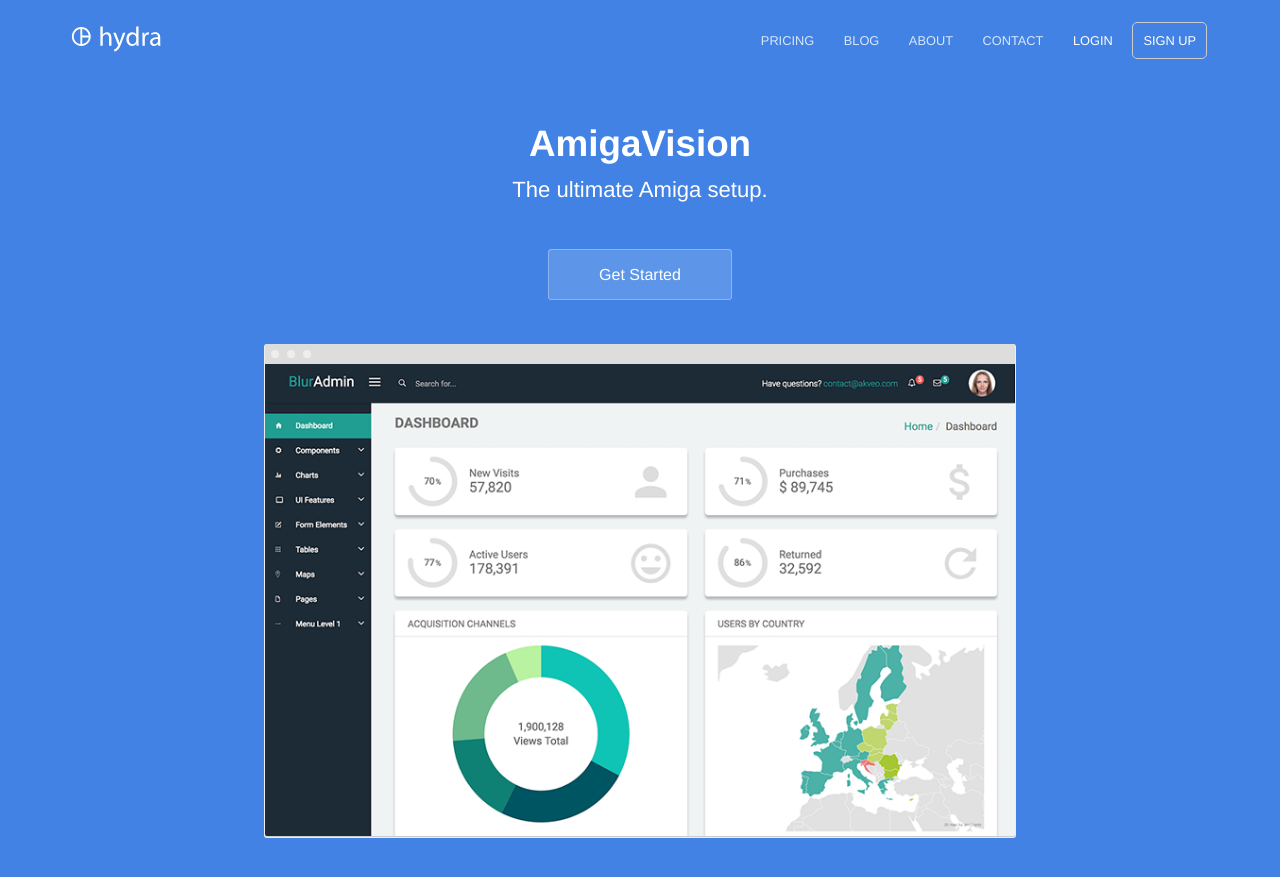
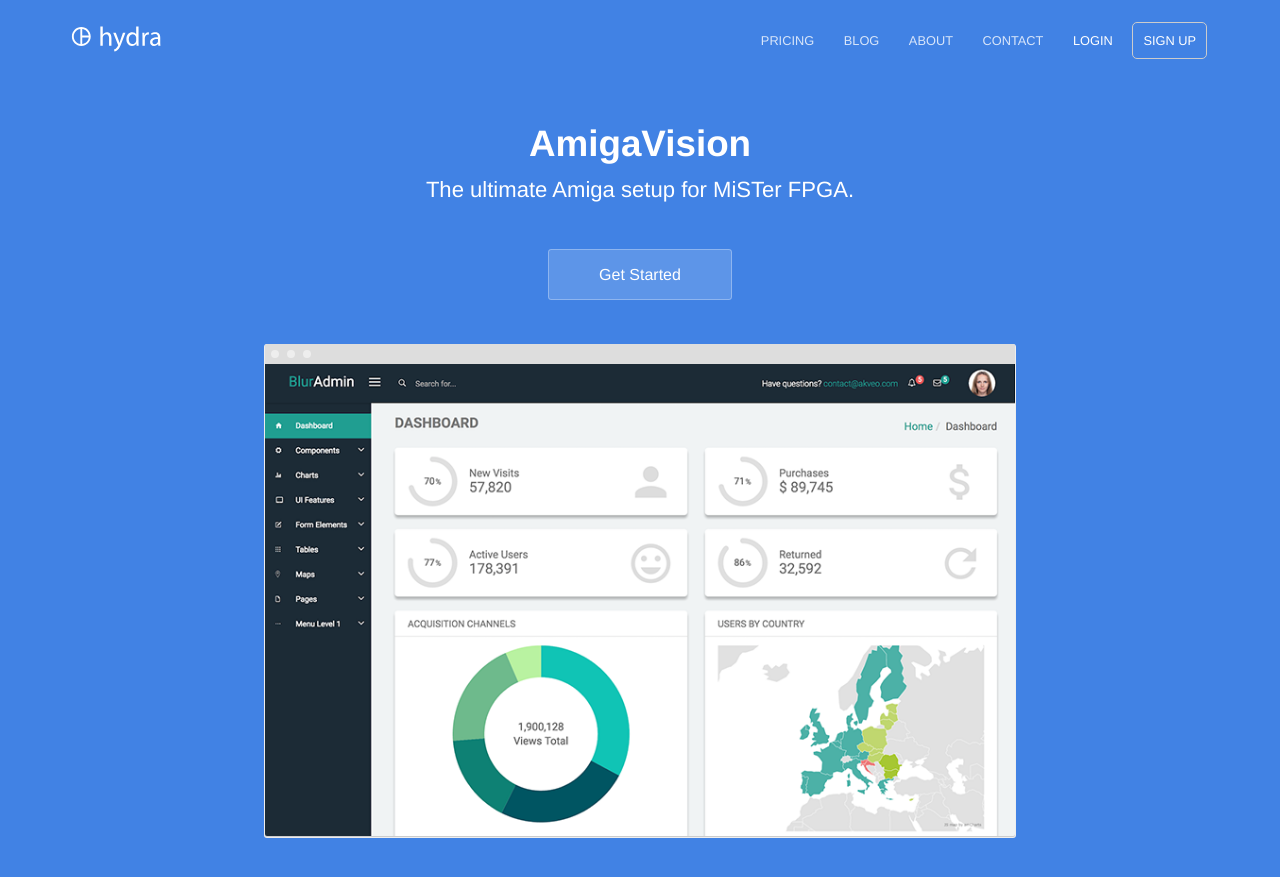
Before and after one commit to amigavision/amigavision.github.io, a Jekyll site: the page built from index.html, in a window 1280 px wide and 900 px high. Shown: the top 877 px of the window. Built offline with Jekyll 4.4.1, drawn with Linux system fonts in a browser that asks for light colours.

Commit message:
Update index.html

```diff
--- a/index.html
+++ b/index.html
@@ -5,7 +5,7 @@
 <section class="hero">
 	<div class="text-container">
 		<h1 class="editable"><b>AmigaVision</b></h1>
-		<p class="subtext editable">The ultimate Amiga setup.</p>
+		<p class="subtext editable">The ultimate Amiga setup for MiSTer FPGA.</p>
 		<div class="cta button alt"><a href="{{ site.baseurl }}/contact/">Get Started</a></div>
 		<div>
 			<img src="{{ site.baseurl }}/images/dashboard.png" alt="Screenshot" class="screenshot editable" />
```
